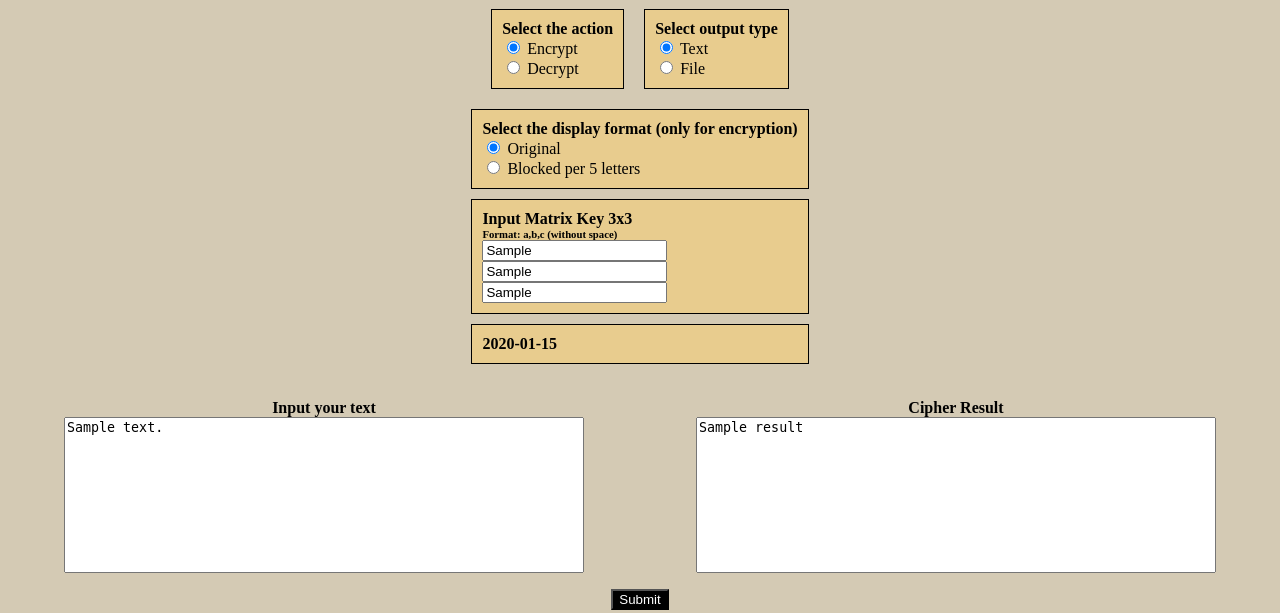
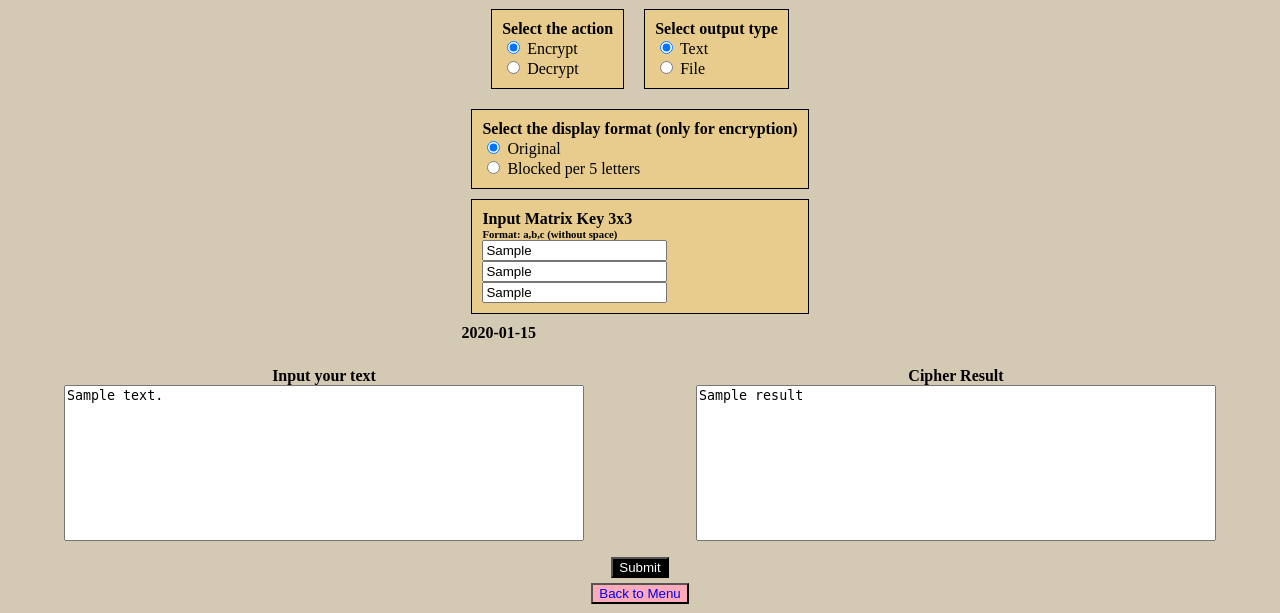
Before and after one commit to donbasta/kripto1, a Flask app: template templates/hill.html in a window 1280 px wide. Shown: the part 135-748 px from the top of the page. Run offline with Flask 2, Linux system fonts and the light colour scheme; the template is opened without the code that fills it: most values are stand-ins (such as "Sample title", 1, 10 or a date in 2020).

Commit message:
fix something in hill

```diff
--- a/templates/hill.html
+++ b/templates/hill.html
@@ -55,9 +55,9 @@
                         <br>
                         <input type="text" name="key_2" value="{{ key_2 }}">
                     </div>
-                    <div class="check-action-wrapper">
-                        <h4 class="label">{{ validate }}</h4>
-                    </div>
+
+                    <h4 class="label">{{ validate }}</h4>
+
                 </div>
 
                 <div class="text-wrapper container-row">
```
